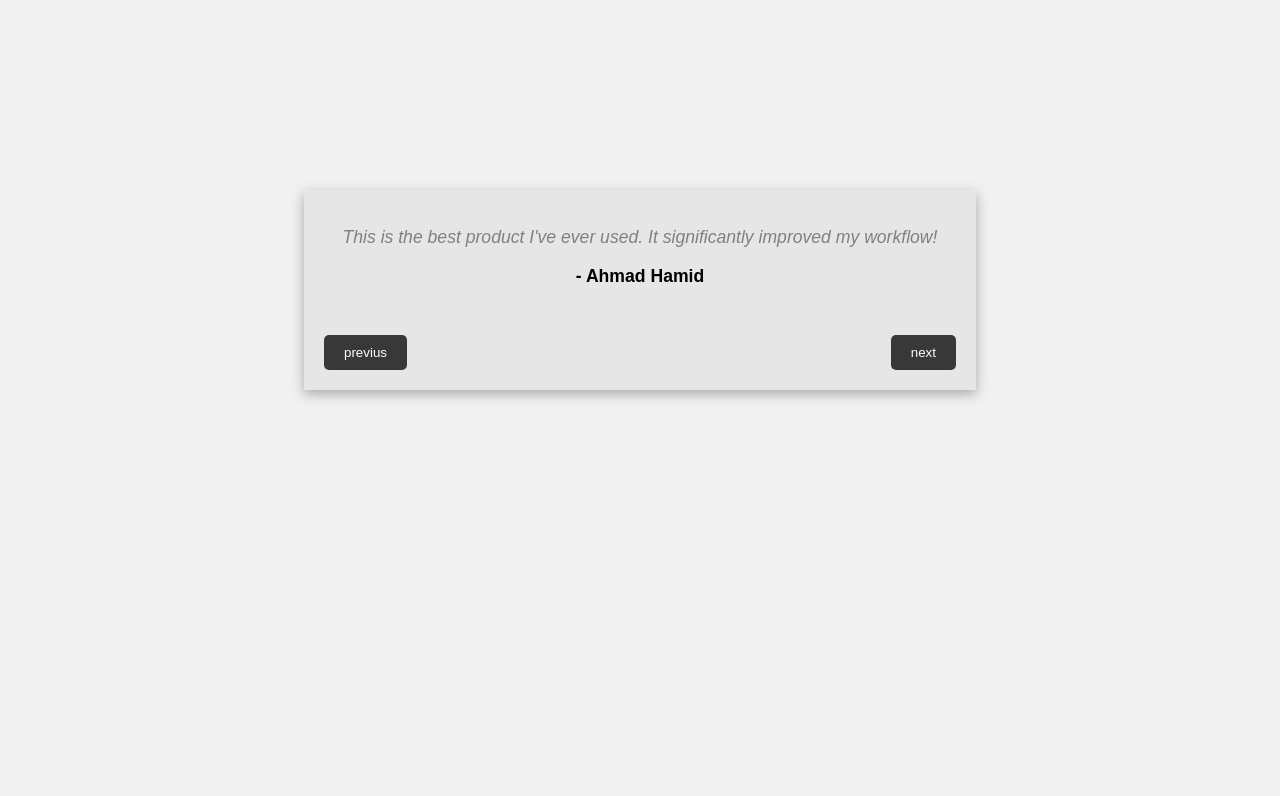
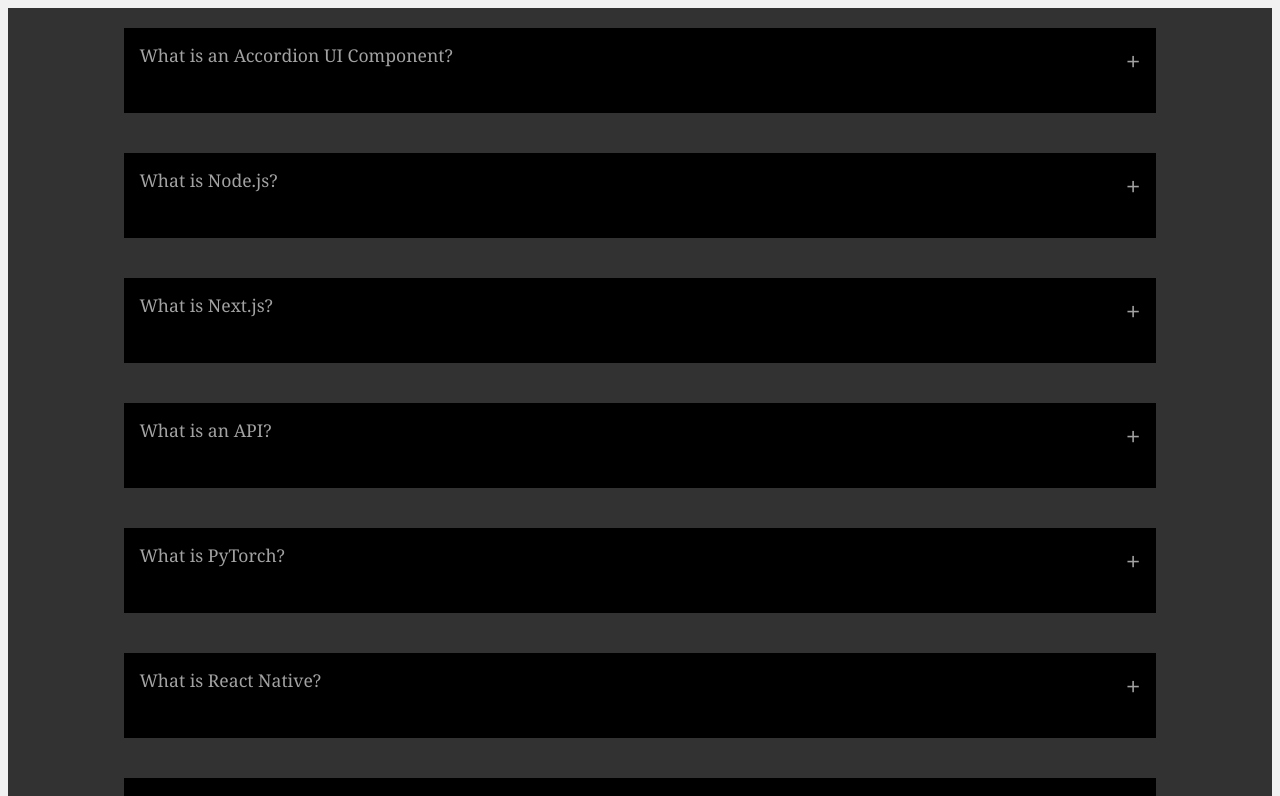
Before and after one commit to Farid-Abdullah/react-basic-projects, a React (Vite) app: page / in a window 1280 px wide. Shown: the top 796 px of the page. Built offline with nearby package versions, Linux system fonts and the light colour scheme.

Commit message:
Accordion element project

```diff
--- a/src/App.jsx
+++ b/src/App.jsx
@@ -7,12 +7,19 @@
 import HiddenSearchBar from './basicProjects/HiddenSearchBar'
 import Testimonials from './basicProjects/Testimonials'
 
+import {accrodianData} from './content/QnA.js'
+import Accordian from './basicProjects/Accordian.jsx'
+
 const App = () => {
 
   return (
     <div>
 
-     <Testimonials  />
+     <div className="accordian-container">
+      {accrodianData.map(({title,desc,id})=> (
+        <Accordian title = {title} desc = {desc} Qid = {id} />
+      ))}
+     </div>
 
 
     </div>
--- /dev/null
+++ b/src/basicProjects/Accordian.jsx
@@ -0,0 +1,17 @@
+import React, { useState } from 'react'
+
+const Accordian = ({title, desc, Qid}) => {
+    const [isActive , setIsActive] = useState(false);
+
+  return (
+    <div className='singleAccordian' key={Qid}>
+        <div className="accordian-header" onClick={()=> setIsActive(!isActive)}>
+           <div className="title"> {title}</div>
+           <p className='a-icon'>{isActive ? '-': '+'}</p>
+        </div>
+        <div className='desc'>{isActive ? <div>{desc}</div>: <span></span>}</div>
+    </div>
+  )
+}
+
+export default Accordian
--- a/src/basicProjects/counter.css
+++ b/src/basicProjects/counter.css
@@ -286,3 +286,45 @@
     transform: scale(1);
     background-color: black;
 }
+
+
+/* accordian.jsx styling; */
+
+.accordian-container{
+    background-color: rgba(0, 0, 0, 0.793);
+    font-family: Cambria, Cochin, Georgia, Times, 'Times New Roman', serif;
+    width: 100%;
+    color: rgba(203, 203, 203, 0.796);
+
+    margin: 0;
+    display: flex;
+    flex-direction: column;
+    align-items: center;
+}
+.accordian-header{
+    display: flex;
+    justify-content: space-between;
+    margin-bottom: 15px;
+}
+.a-icon{
+    font-size: 1.5em;
+}
+.accordian-header> *{
+
+    height: 20px;
+    margin: 5px;
+    cursor: pointer;
+}
+
+.singleAccordian{
+
+    width: 80%;
+    padding: 10px;
+    margin: 20px;
+    background-color: black;
+
+}
+
+.desc{
+    padding: 10px 20px;
+}
--- /dev/null
+++ b/src/content/QnA.js
@@ -0,0 +1,94 @@
+export const accrodianData = [
+    {
+        id: 0,
+            title: "What is an Accordion UI Component?",
+    desc: `In user interface design, an accordion is a collapsible component
+           that allows users to show or hide sections of content. It typically
+           presents a list of headers, where clicking a header expands its
+           associated content while simultaneously collapsing other open sections.
+           This design pattern helps save screen space and organize information.`
+
+    },
+    {
+        id: 1,
+        title: "What is Node.js?",
+        desc: `Node.js is an open-source, cross-platform JavaScript runtime environment
+               that allows developers to execute JavaScript code outside of a web browser.
+               It's commonly used for building server-side applications, APIs, and backend services.`
+    },
+    {
+        id: 2,
+        title: "What is Next.js?",
+        desc: `Next.js is a React framework that enables server-side rendering (SSR)
+               and static site generation (SSG) for React applications. It provides
+               features like routing, API routes, and optimized performance out-of-the-box.`
+    },
+    {
+        id: 3,
+        title: "What is an API?",
+        desc: `An API (Application Programming Interface) is a set of rules and protocols
+               that allows different software applications to communicate with each other.
+               It defines the methods and data formats that applications can use to request
+               and exchange information.`
+    },
+    {
+        id: 4,
+        title: "What is PyTorch?",
+        desc: `PyTorch is an open-source machine learning library primarily used for
+               applications involving deep learning. It's known for its flexibility,
+               dynamic computation graph, and strong GPU acceleration, making it popular
+               for research and development.`
+    },
+    {
+        id: 5,
+        title: "What is React Native?",
+        desc: `React Native is a framework for building native mobile applications
+               (iOS and Android) using JavaScript and React. It allows developers to
+               write code once and deploy it across multiple platforms, leveraging
+               native UI components.`
+    },
+    {
+        id: 6,
+        title: "What is Godot?",
+        desc: `Godot Engine is a free and open-source game engine that provides a
+               comprehensive set of tools for creating 2D and 3D games. It supports
+               multiple platforms and uses its own scripting language, GDScript,
+               alongside C# and C++.`
+    },
+    {
+        id: 7,
+        title: "What is HTML?",
+        desc: `HTML (HyperText Markup Language) is the standard markup language for
+               creating web pages and web applications. It provides the structure
+               and content of a web page using a system of tags and attributes.`
+    },
+    {
+        id: 8,
+        title: "What is CSS?",
+        desc: `CSS (Cascading Style Sheets) is a stylesheet language used to describe
+               the presentation of a document written in HTML. It controls the
+               layout, colors, fonts, and overall visual appearance of web pages.`
+    },
+    {
+        id: 9,
+        title: "What is JavaScript?",
+        desc: `JavaScript is a high-level, interpreted programming language primarily
+               used for creating interactive and dynamic content on web pages. It's
+               a core technology of the World Wide Web, alongside HTML and CSS.`
+    },
+    {
+        id: 10,
+        title: "What is a Database?",
+        desc: `A database is an organized collection of structured information, or
+                data, typically stored electronically in a computer system. It is
+                designed for efficient storage, retrieval, and management of data.`
+    },
+{
+    id: 11,
+    title: "What is React?",
+    desc: `React is a JavaScript library for building user interfaces,
+            specifically focused on the view layer of web applications.
+            It allows developers to create reusable UI components and
+            efficiently update them when data changes. `
+}
+];
```
